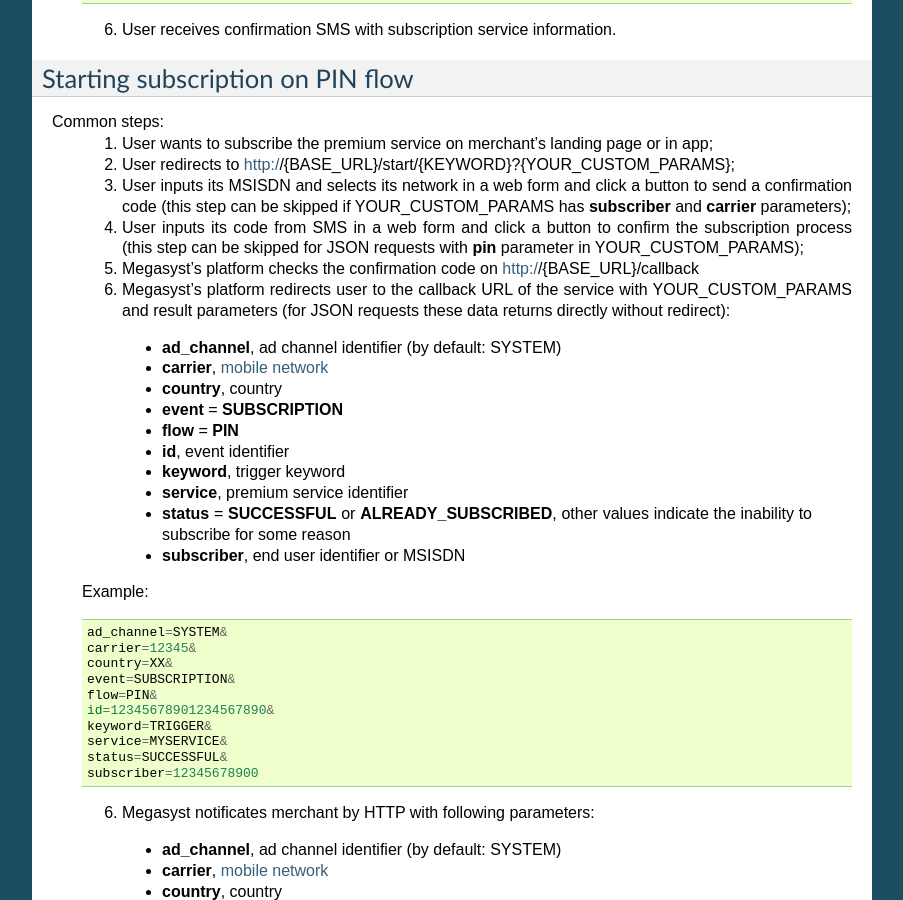
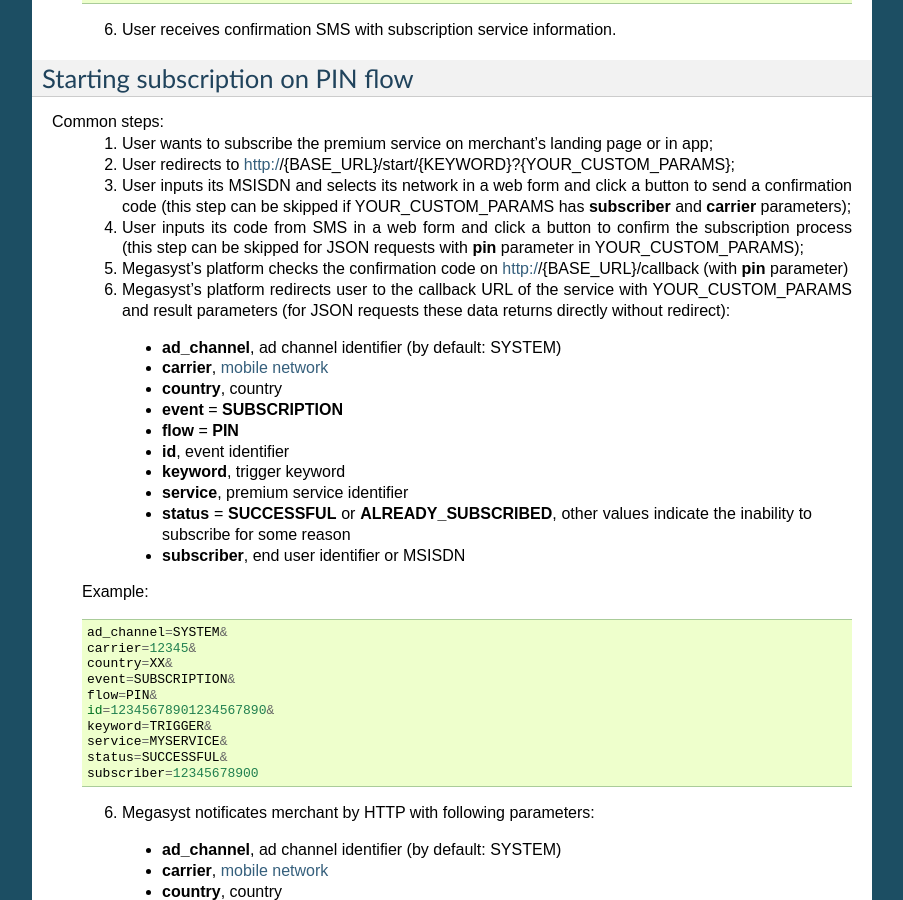
Before and after one commit to megasyst/lab, a Sphinx documentation site: the page built from docs/2_subscription.rst, in a window 1280 px wide and 900 px high, scrolled down 1837 px. Shown: the whole window, without its empty margins (198-1101 px from the left). Built offline with Sphinx 7.4.7, drawn with Linux system fonts in a browser that asks for light colours.

Commit message:
Update 2_subscription.rst

```diff
--- a/docs/2_subscription.rst
+++ b/docs/2_subscription.rst
@@ -104,7 +104,7 @@ Common steps:
   2. User redirects to http://{BASE_URL}/start/{KEYWORD}?{YOUR_CUSTOM_PARAMS};
   3. User inputs its MSISDN and selects its network in a web form and click a button to send a confirmation code (this step can be skipped if YOUR_CUSTOM_PARAMS has **subscriber** and **carrier** parameters);
   4. User inputs its code from SMS in a web form and click a button to confirm the subscription process (this step can be skipped for JSON requests with **pin** parameter in YOUR_CUSTOM_PARAMS);
-  5. Megasyst's platform checks the confirmation code on http://{BASE_URL}/callback
+  5. Megasyst's platform checks the confirmation code on http://{BASE_URL}/callback (with **pin** parameter)
   6. Megasyst's platform redirects user to the callback URL of the service with YOUR_CUSTOM_PARAMS and result parameters (for JSON requests these data returns directly without redirect):
     * **ad_channel**, ad channel identifier (by default: SYSTEM)
     * **carrier**, `mobile network`_
```
